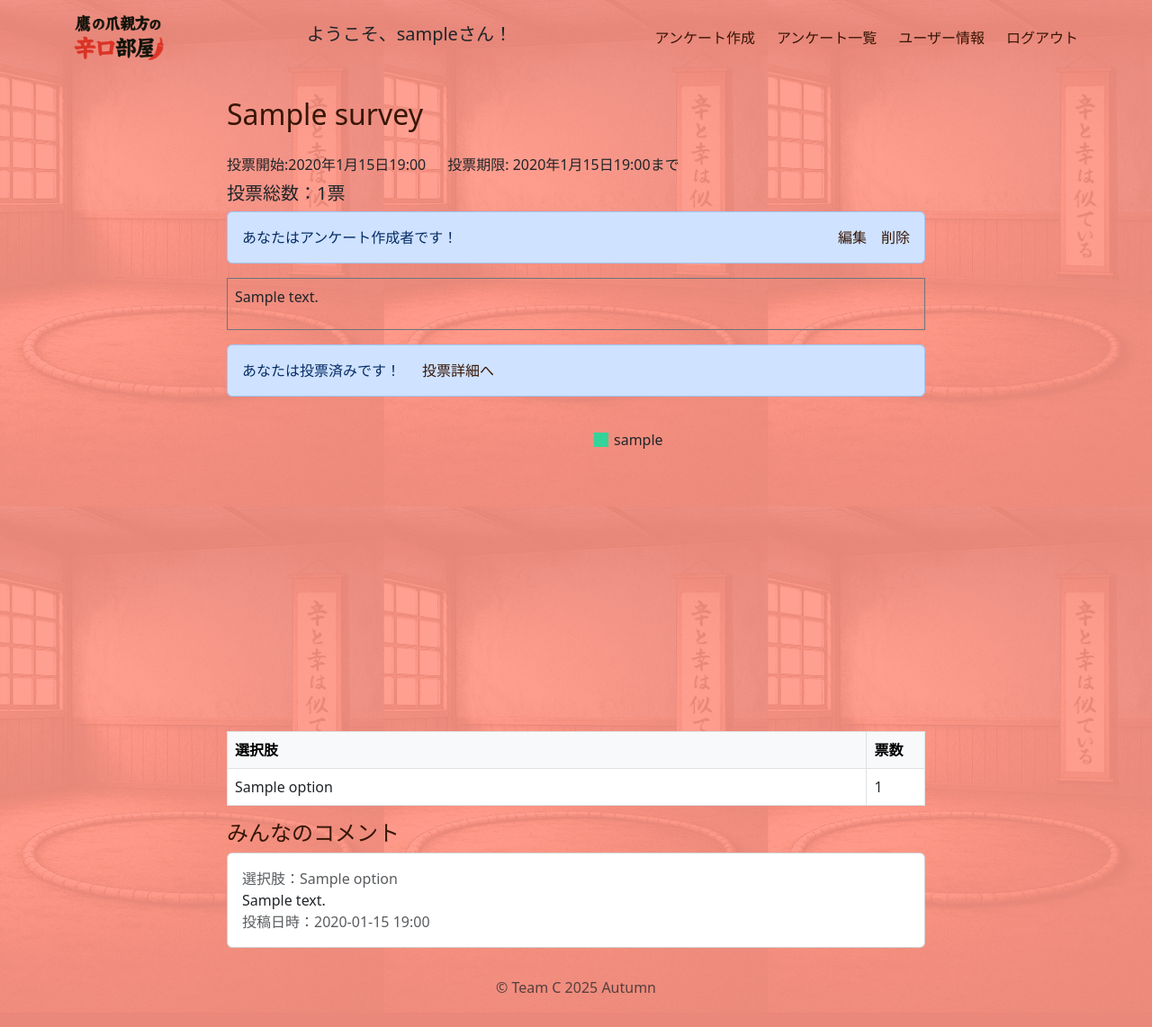
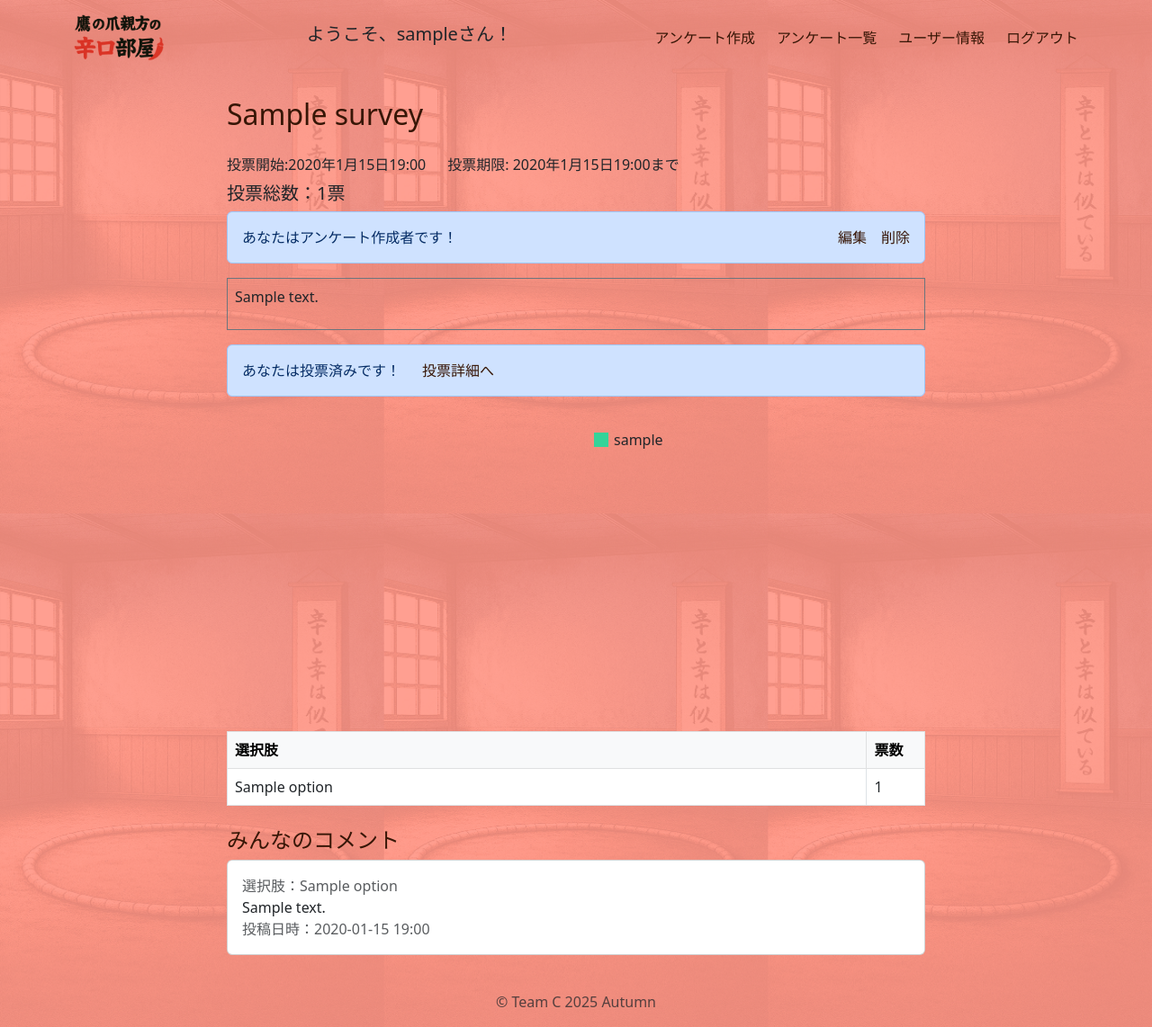
Before and after one commit to autumn-hackathon-c/Karakuchi-room-of-Taka-no-Tsume-Oyakata, a Django app: page /surveys/detail/1 in a window 1280 px wide. Shown: the whole page at 90% size. Run offline with Django 5.2, Linux system fonts and the light colour scheme; a user stored in the database is signed in; tables that the repository leaves empty hold one stand-in row (values such as "Sample post").

Commit message:
投票詳細画面、表のレイアウト修正、余白調整、コメント追加

```diff
--- a/src/karakuchi_room/templates/karakuchi_room/surveys_detail.html
+++ b/src/karakuchi_room/templates/karakuchi_room/surveys_detail.html
@@ -87,8 +87,8 @@
     <table class="table table-bordered">
         <thead class="table-light">
             <tr>
-                <th class="col-11">選択肢</th>
-                <th class="col-1">票数</th>
+                <th class="col-10 col-md-11">選択肢</th>
+                <th class="col-2 col-md-1">票数</th>
             </tr>
         </thead>
         <tbody>
@@ -102,7 +102,7 @@
     </table>
 </div>
 
-<div class="comment-list">
+<div class="comment-list my-4">
     <div>
         <h4 class="subheading">みんなのコメント</h4>
     </div>
@@ -114,6 +114,8 @@
         {% if all_comment.comment %}
         <li class="mb-2">
             <div class="card p-3">
+                {% comment %} //凡例の色を入れるより、選択肢そのものがわかった方が良いのではと考え、実装保留// {% endcomment %}
+                {% comment %} //代替案としてホバー時に選択肢全文を確認するためのtooltipを導入// {% endcomment %}
                 {% comment %} <div class="row"> {% endcomment %}
                     {% comment %} 円グラフの凡例に色をあわせる {% endcomment %}
                     {% comment %} <div class="me-2 col-auto">
```
